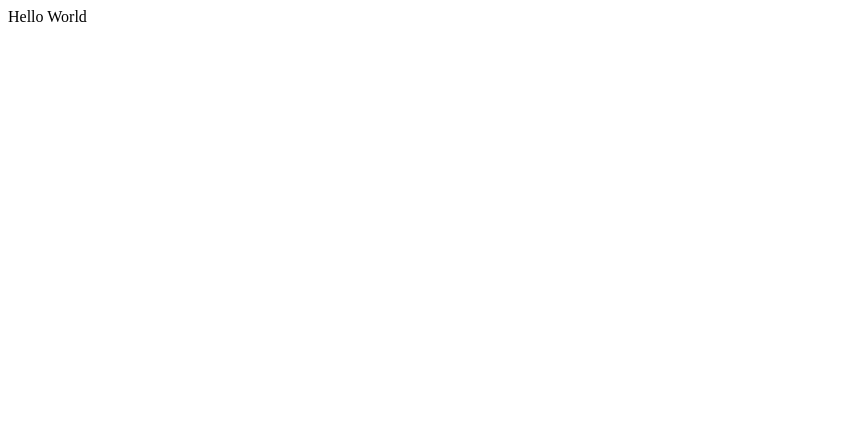
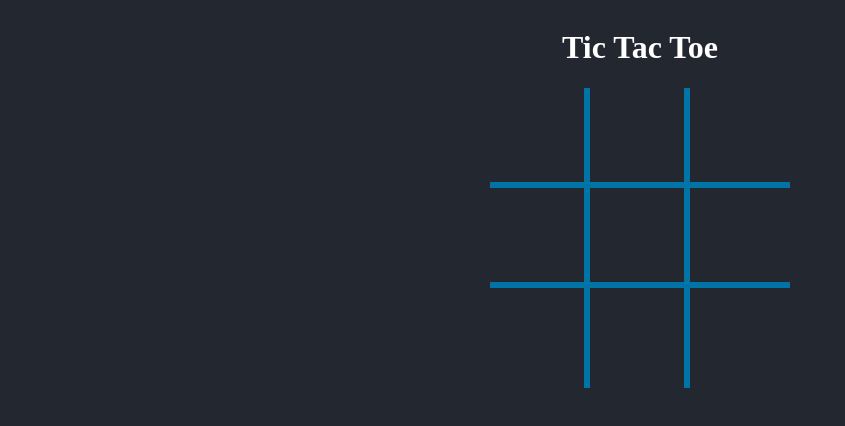
Before and after one commit to kbrownc/project-game22, a React (Vite) app: page / in a window 1280 px wide. Shown: the top 426 px of the page, without its empty margins (0-845 px from the left). Built offline with nearby package versions, Linux system fonts and the light colour scheme; the HTML template or start-up script is replaced by a standard one.

Commit message:
Added ESLINT

```diff
--- a/eslint.config.js
+++ b/eslint.config.js
@@ -33,6 +33,7 @@ export default [
         'warn',
         { allowConstantExport: true },
       ],
+      'react/prop-types': "off"
     },
   },
 ]
--- a/src/App.jsx
+++ b/src/App.jsx
@@ -1,9 +1,8 @@
 import { } from 'react'
+import TicTacToePlus from "./components/TicTacToePlus";
 
 function App() {
-  return (
-    <div>Hello World</div>
-  )
+  return (<TicTacToePlus />)
 }
 
 export default App
--- /dev/null
+++ b/src/components/Board.jsx
@@ -0,0 +1,61 @@
+import Tile from './Tile';
+import Strike from './Strike';
+
+function Board({ playerTurn, tiles, onTileClick, strikeClass }) {
+  return (
+    <div className="board">
+      <Tile
+        playerTurn={playerTurn}
+        onClick={() => onTileClick(0)}
+        value={tiles[0]}
+        className="right-border bottom-border"
+      />
+      <Tile
+        playerTurn={playerTurn}
+        onClick={() => onTileClick(1)}
+        value={tiles[1]}
+        className="right-border bottom-border"
+      />
+      <Tile
+        playerTurn={playerTurn}
+        onClick={() => onTileClick(2)}
+        value={tiles[2]}
+        className="bottom-border"
+      />
+      <Tile
+        playerTurn={playerTurn}
+        onClick={() => onTileClick(3)}
+        value={tiles[3]}
+        className="right-border bottom-border"
+      />
+      <Tile
+        playerTurn={playerTurn}
+        onClick={() => onTileClick(4)}
+        value={tiles[4]}
+        className="right-border bottom-border"
+      />
+      <Tile
+        playerTurn={playerTurn}
+        onClick={() => onTileClick(5)}
+        value={tiles[5]}
+        className="bottom-border"
+      />
+      <Tile
+        playerTurn={playerTurn}
+        onClick={() => onTileClick(6)}
+        value={tiles[6]}
+        className="right-border"
+      />
+      <Tile
+        playerTurn={playerTurn}
+        onClick={() => onTileClick(7)}
+        value={tiles[7]}
+        className="right-border"
+      />
+      <Tile playerTurn={playerTurn} onClick={() => onTileClick(8)} value={tiles[8]} />
+      <Strike strikeClass={strikeClass} />
+    </div>
+  );
+}
+
+export default Board;
--- /dev/null
+++ b/src/components/GameOver.jsx
@@ -0,0 +1,18 @@
+import {gameStateMeaning} from "../utils";
+
+function GameOver( { gameState } ) {
+  switch(gameState) {
+    case gameStateMeaning.inProgress:
+      return <></>
+    case gameStateMeaning.playerOWins:
+      return <div className="game-over">O Wins</div>
+    case gameStateMeaning.playerXWins:
+      return <div className="game-over">X Wins</div>
+    case gameStateMeaning.draw:
+      return <div className="game-over">Draw</div>
+    default:
+      return <></>
+  }
+}
+
+export default GameOver;
--- /dev/null
+++ b/src/components/Reset.jsx
@@ -0,0 +1,11 @@
+import {gameStateMeaning} from "../utils";
+
+function Reset( { gameState, onReset } ) {
+  if (gameState === gameStateMeaning.inProgress) {
+    return;
+  }
+
+  return <button onClick={onReset} className="reset-button">Reset</button>;
+}
+
+export default Reset;
--- /dev/null
+++ b/src/components/Strike.jsx
@@ -0,0 +1,8 @@
+function Strike( { strikeClass } ) {
+
+  return (
+      <div className={`strike ${strikeClass}`}></div>
+  )
+}
+
+export default Strike;
--- /dev/null
+++ b/src/components/TicTacToePlus.jsx
@@ -0,0 +1,87 @@
+import { useState, useEffect } from 'react';
+import Board from './Board';
+import GameOver from './GameOver';
+import { gameStateMeaning } from '../utils';
+import Reset from './Reset';
+
+const PLAYER_X = 'X';
+const PLAYER_O = 'O';
+
+const winningCombinations = [
+  { combo: [0, 1, 2], strikeClass: 'strike-row-1' },
+  { combo: [3, 4, 5], strikeClass: 'strike-row-2' },
+  { combo: [6, 7, 8], strikeClass: 'strike-row-3' },
+  { combo: [0, 3, 6], strikeClass: 'strike-column-1' },
+  { combo: [1, 4, 7], strikeClass: 'strike-column-2' },
+  { combo: [2, 5, 8], strikeClass: 'strike-column-3' },
+  { combo: [0, 4, 8], strikeClass: 'strike-diagonal-1' },
+  { combo: [2, 4, 6], strikeClass: 'strike-diagonal-2' },
+];
+
+function checkWinner(tiles, setStrikeClass, setGameState) {
+  for (const { combo, strikeClass } of winningCombinations) {
+    const tileValue1 = tiles[combo[0]];
+    const tileValue2 = tiles[combo[1]];
+    const tileValue3 = tiles[combo[2]];
+
+    if (tileValue1 !== null && tileValue1 === tileValue2 && tileValue1 === tileValue3) {
+      setStrikeClass(strikeClass);
+      if (tileValue1 === PLAYER_X) {
+        setGameState(gameStateMeaning.playerXWins);
+      } else {
+        setGameState(gameStateMeaning.playerOWins);
+      }
+      return;
+    }
+  }
+  const areAllTilesFilledIn = tiles.every(tile => tile !== null);
+  if (areAllTilesFilledIn) {
+    setGameState(gameStateMeaning.draw);
+  }
+}
+
+function TicTacToePlus() {
+  const [tiles, setTiles] = useState(Array(9).fill(null));
+  const [playerTurn, setPlayerTurm] = useState(PLAYER_X);
+  const [strikeClass, setStrikeClass] = useState();
+  const [gameState, setGameState] = useState(gameStateMeaning.inProgress);
+
+  const handleTileClick = index => {
+    if (gameState !== gameStateMeaning.inProgress) {
+      return;
+    }
+    if (tiles[index] !== null) {
+      return;
+    }
+    const newTiles = [...tiles];
+    newTiles[index] = playerTurn;
+    setTiles(newTiles);
+    if (playerTurn === 'X') {
+      setPlayerTurm(PLAYER_O);
+    } else {
+      setPlayerTurm(PLAYER_X);
+    }
+  };
+
+  const handleReset = () => {
+    setGameState(gameStateMeaning.inProgress);
+    setTiles(Array(9).fill(null))
+    setPlayerTurm(PLAYER_X)
+    setStrikeClass(null)
+  }
+
+  useEffect(() => {
+    checkWinner(tiles, setStrikeClass, setGameState);
+  }, [tiles]);
+
+  return (
+    <div>
+      <h1>Tic Tac Toe</h1>
+      <Board playerTurn={playerTurn} tiles={tiles} onTileClick={handleTileClick} strikeClass={strikeClass} />
+      <GameOver gameState={gameState} />
+      <Reset  gameState={gameState} onReset={handleReset} />
+    </div>
+  );
+}
+
+export default TicTacToePlus;
--- /dev/null
+++ b/src/components/Tile.jsx
@@ -0,0 +1,12 @@
+function Tile({playerTurn, className, value, onClick}) {
+  let hoverClass = null;
+  if (value === null && playerTurn !== null) {
+    hoverClass = `${playerTurn.toLowerCase()}-hover`;
+  }
+
+  return (
+      <div onClick={onClick} className={`tile ${className} ${hoverClass}`}>{value}</div>
+  )
+}
+
+export default Tile;
--- a/src/index.css
+++ b/src/index.css
@@ -0,0 +1,113 @@
+body {
+  display: flex;
+  flex-direction: column;
+  align-items: center;
+  background-color: #23272f;
+  color: white;
+}
+
+h1 {
+  text-align: center;
+}
+
+.board {
+  display: grid;
+  grid-template-columns: 100px 100px 100px;
+  grid-template-rows: 100px 100px 100px;
+  cursor: pointer;
+  position: relative;
+}
+
+.tile {
+  color: currentColor;
+  font-size: 2em;
+  display: flex;
+  justify-content: center;
+  align-items: center;
+}
+
+.right-border {
+  border-right: 0.2em solid #0074a6;
+}
+
+.bottom-border {
+  border-bottom: 0.2em solid #0074a6;
+}
+
+.x-hover:hover::after {
+  content: "X";
+  opacity: 0.4;
+}
+
+.o-hover:hover::after {
+  content: "O";
+  opacity: 0.4;
+}
+
+.strike {
+  position: absolute;
+  background-color: darkorange;
+}
+
+.strike-row-1 {
+  width: 100%;
+  height: 4px;
+  top: 15%;
+}
+.strike-row-2 {
+  width: 100%;
+  height: 4px;
+  top: 48%;
+}
+.strike-row-3 {
+  width: 100%;
+  height: 4px;
+  top: 83%;
+}
+.strike-column-1 {
+  height: 100%;
+  width: 4px;
+  left: 15%;
+}
+.strike-column-2 {
+  height: 100%;
+  width: 4px;
+  left: 48%;
+}
+.strike-column-3 {
+  height: 100%;
+  width: 4px;
+  left: 83%;
+}
+.strike-diagonal-1 {
+  width: 90%;
+  height: 4px;
+  top: 50%;
+  left: 5%;
+  transform: skewY(45deg);
+}
+.strike-diagonal-2 {
+  width: 90%;
+  height: 4px;
+  top: 50%;
+  left: 5%;
+  transform: skewY(-45deg);
+}
+
+.game-over {
+  text-align: center;
+  border: #5468ff 8px;
+  border-style: dotted;
+  padding: 10px;
+  margin-top: 25px;
+  font-size: 1.5em;
+}
+
+.reset-button {
+  margin-top: 25px;
+  padding: 10px;
+  background-color: #0074a6;
+  color: white;
+  width: 100%;
+  font-size: 1.5em;
+}
--- /dev/null
+++ b/src/utils.jsx
@@ -0,0 +1,8 @@
+const gameStateMeaning = {
+	playerXWins: 0,
+	playerOWins: 1,
+	draw: 2,
+	inProgress: 3,
+}
+
+export {gameStateMeaning};
```
